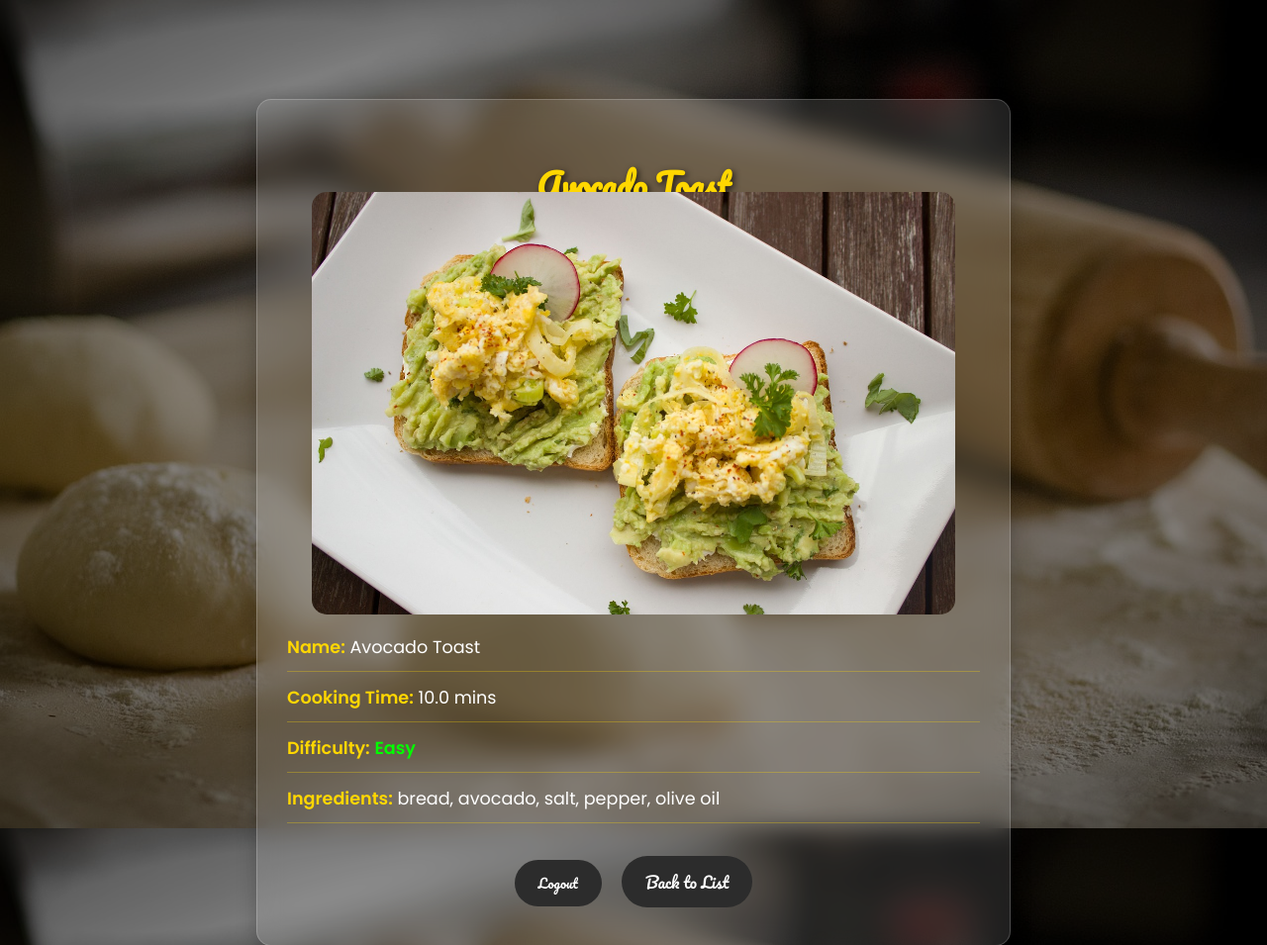
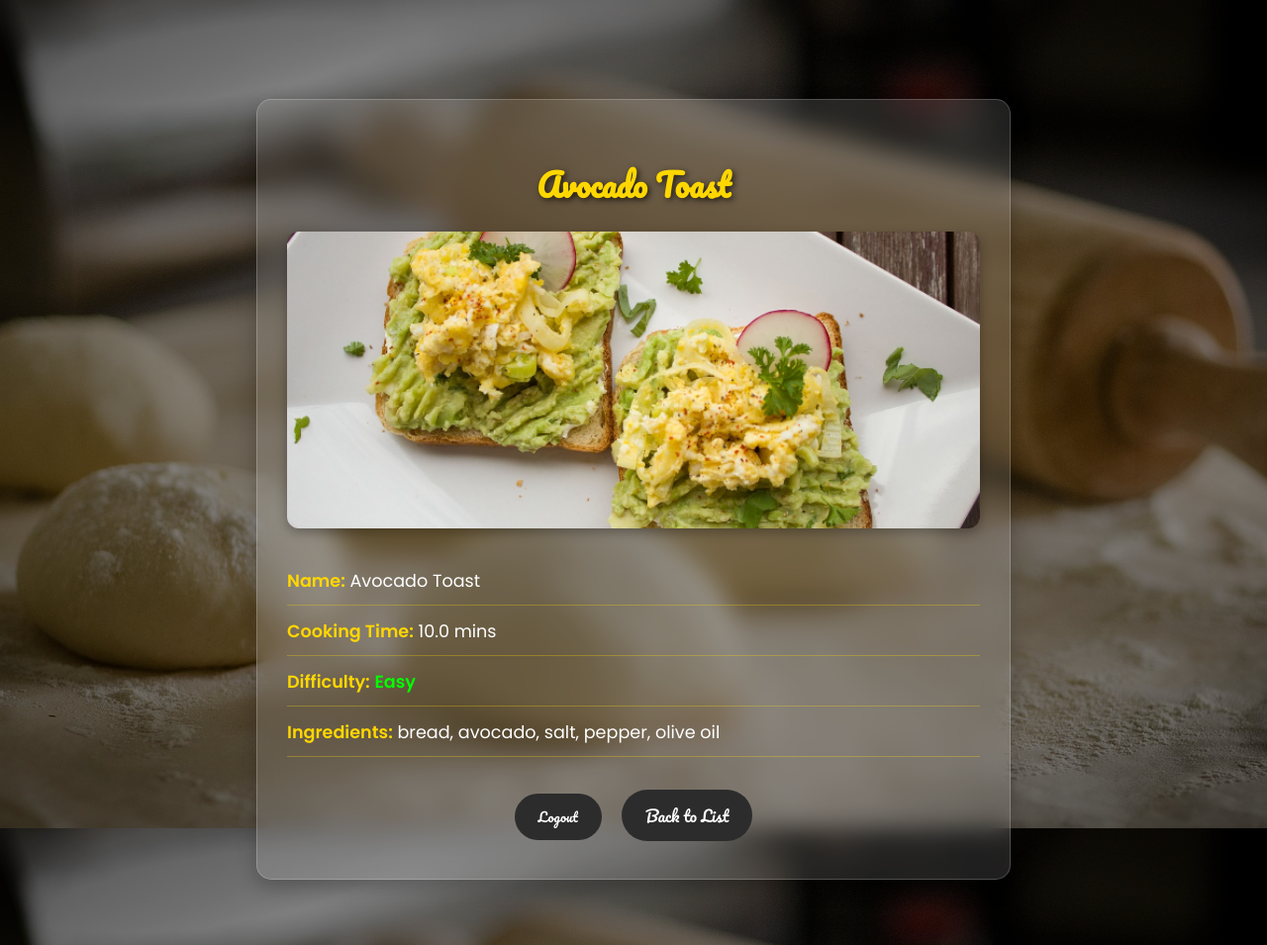
Before and after one commit to urenami/recipe-app, a Django app: page /list/1 in a window 1280 px wide. Shown: the top 955 px of the page at 99% size. Run offline with Django 4.2, Linux system fonts and the light colour scheme; the visitor is signed in with stand-in values (Sample User, id 1); data comes from the database, SQL or seed files in the repository.

Commit message:
Fix image sizing in recipe list and detail views

```diff
--- a/recipes/templates/recipes/detail.html
+++ b/recipes/templates/recipes/detail.html
@@ -124,18 +124,32 @@
     color: #ff4c4c; /* red */
     font-weight: bold;
   }
+
+  .food_image {
+    border-radius: 12px;
+    width: 100%;
+    height: 300px;
+    object-fit: cover;
+    margin-bottom: 20px;
+    box-shadow: 0 4px 12px rgba(0, 0, 0, 0.3);
+    opacity: 0;
+    animation: fadeIn 1s ease forwards;
+    transition: transform 0.3s ease;
+  }
 </style>
 
 <div class="details-card">
   <h2>{{ object.name }}</h2>
   <img
     src="{% if object.image_name %}
-             {% static 'recipes/images/' %}{{ object.image_name }}
-           {% else %}
-             {{ object.pic.url }}
-           {% endif %}"
+           {% static 'recipes/images/' %}{{ object.image_name }}
+         {% else %}
+           {{ object.pic.url }}
+         {% endif %}"
     alt="{{ object.name }}"
+    class="food_image"
   />
+
   <div class="details-info">
     <p><b>Name:</b> {{ object.name }}</p>
     <p><b>Cooking Time:</b> {{ object.cooking_time }} mins</p>
```
